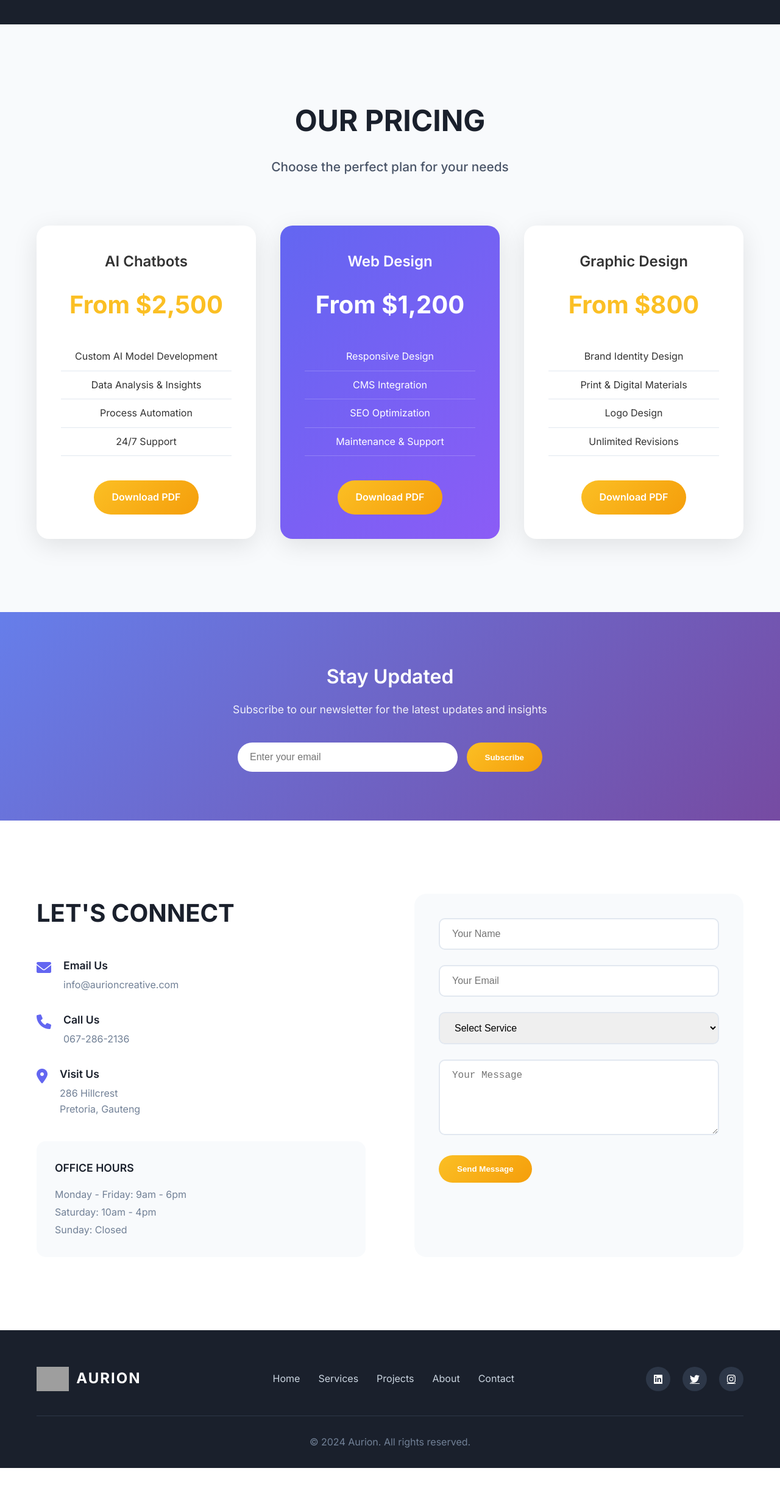
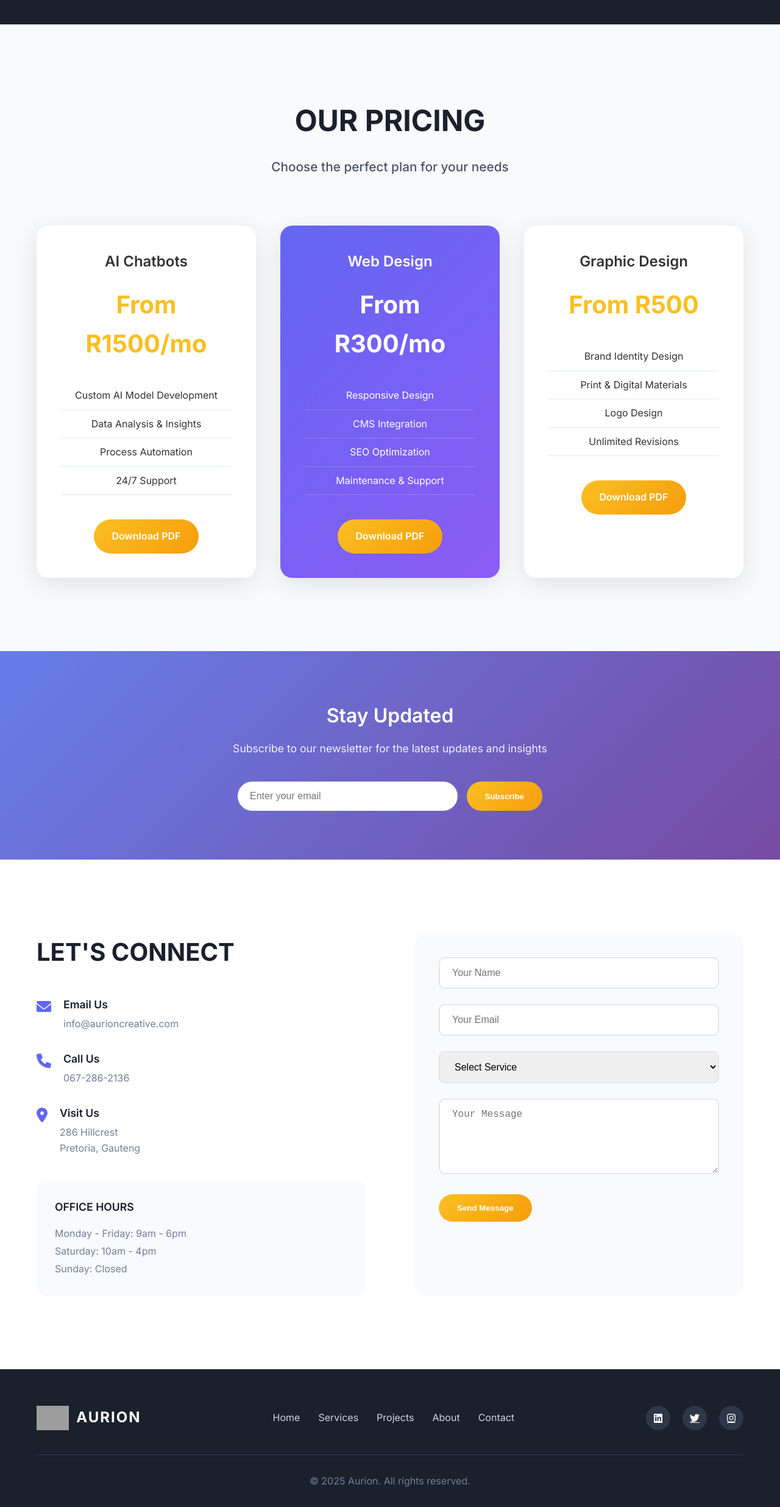
Before and after one commit to Astro-tk/webdraft, a React app: page index.html in a window 1280 px wide. Shown: the part 3631-6103 px from the top of the page at 61% size. Before the commit the page ends 6039 px from the top, so only its background shows below. Built offline with nearby package versions, Linux system fonts and the light colour scheme; grey boxes are pictures that could not be loaded.

Commit message:
Update index.html

```diff
--- a/index.html
+++ b/index.html
@@ -232,7 +232,7 @@
             <div class="pricing-grid">
                 <div class="pricing-card">
                     <h3>AI Chatbots</h3>
-                    <div class="price">From $2,500</div>
+                    <div class="price">From R1500/mo</div>
                     <ul class="pricing-features">
                         <li>Custom AI Model Development</li>
                         <li>Data Analysis & Insights</li>
@@ -244,7 +244,7 @@
 
                 <div class="pricing-card featured">
                     <h3>Web Design</h3>
-                    <div class="price">From $1,200</div>
+                    <div class="price">From R300/mo</div>
                     <ul class="pricing-features">
                         <li>Responsive Design</li>
                         <li>CMS Integration</li>
@@ -256,7 +256,7 @@
 
                 <div class="pricing-card">
                     <h3>Graphic Design</h3>
-                    <div class="price">From $800</div>
+                    <div class="price">From R500</div>
                     <ul class="pricing-features">
                         <li>Brand Identity Design</li>
                         <li>Print & Digital Materials</li>
@@ -361,13 +361,13 @@
                     <a href="#contact">Contact</a>
                 </div>
                 <div class="footer-social">
-                    <a href="#"><i class="fab fa-linkedin"></i></a>
+                    <a href="https://www.linkedin.com/company/aurioncreative/"><i class="fab fa-linkedin"></i></a>
                     <a href="#"><i class="fab fa-twitter"></i></a>
-                    <a href="#"><i class="fab fa-instagram"></i></a>
+                    <a href="https://www.instagram.com/aurion_creative/"><i class="fab fa-instagram"></i></a>
                 </div>
             </div>
             <div class="footer-bottom">
-                <p>&copy; 2024 Aurion. All rights reserved.</p>
+                <p>&copy; 2025 Aurion. All rights reserved.</p>
             </div>
         </div>
     </footer>
```
